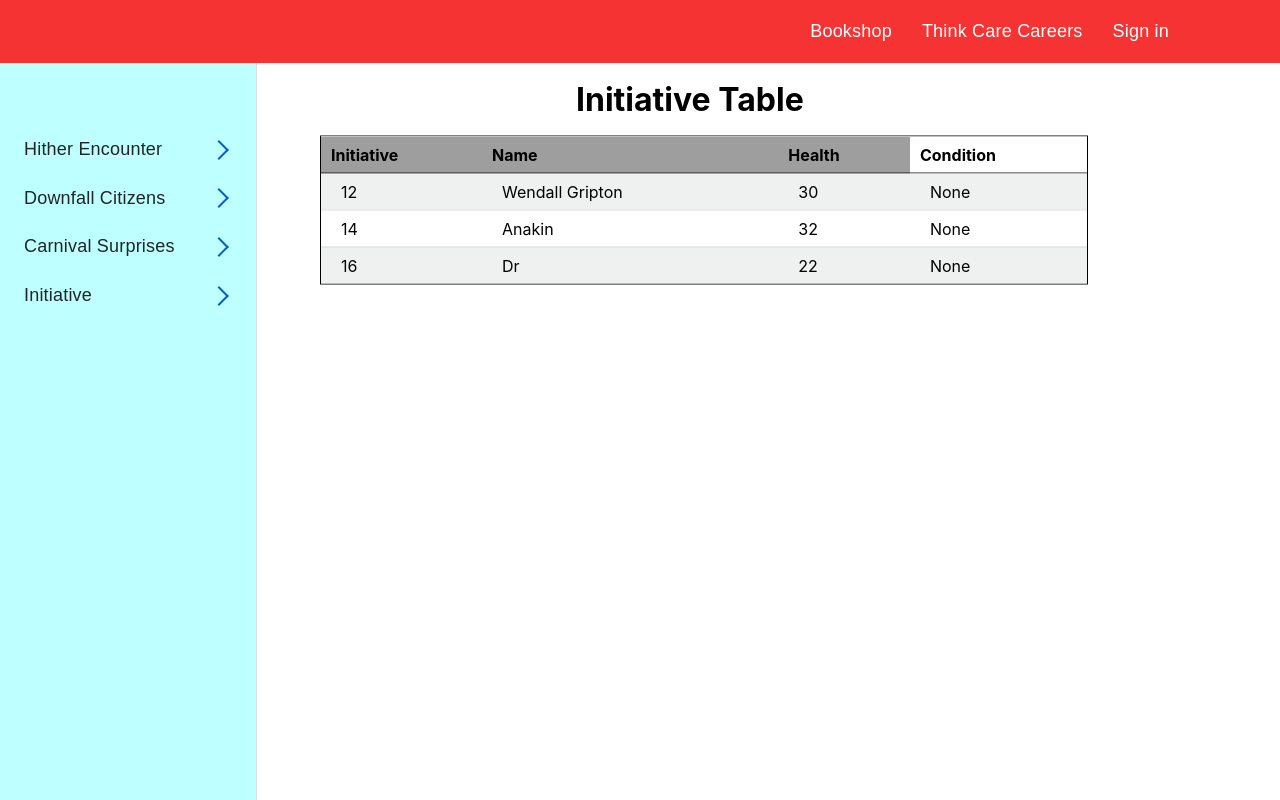
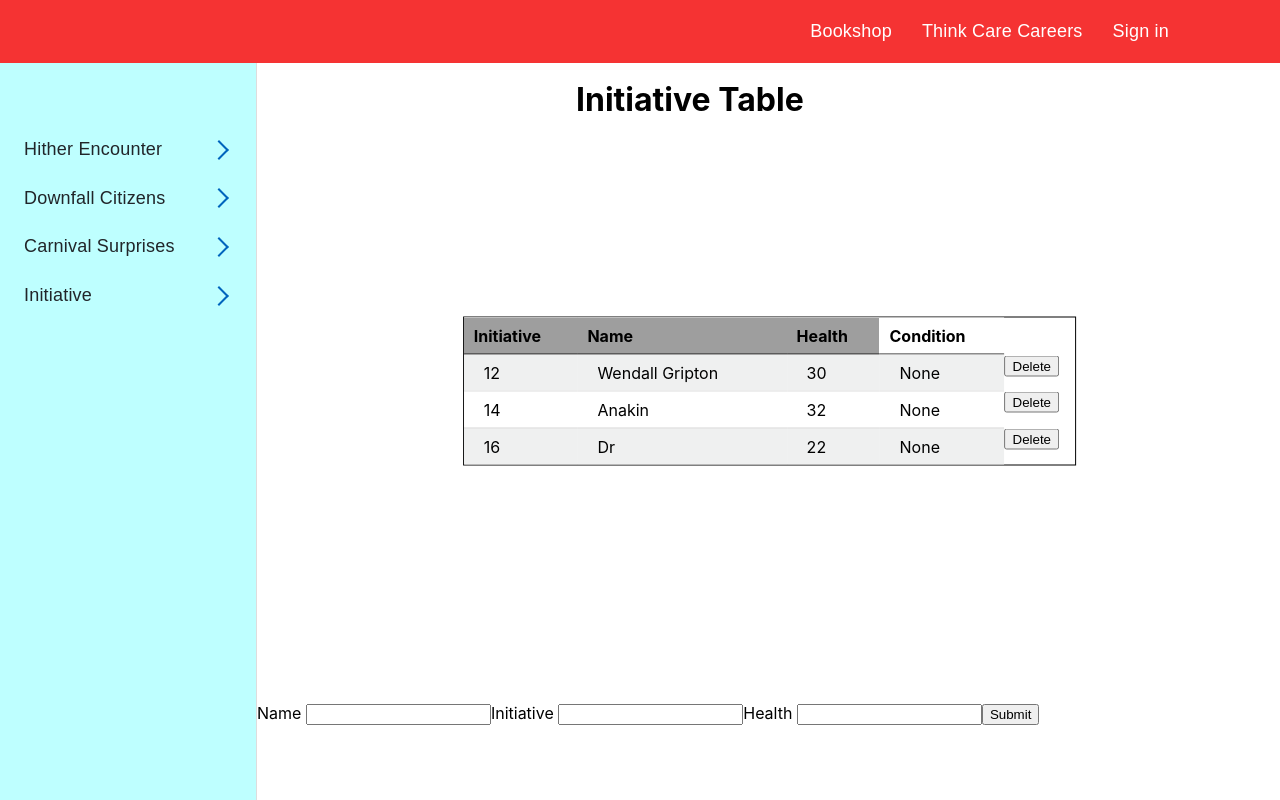
Before and after one commit to SuttonMashing/WitchFrontEnd, a React (Create React App) app: page /initiative in a window 1280 px wide. Built offline with nearby package versions, Linux system fonts and the light colour scheme; no server answers; grey boxes are pictures that could not be loaded.

Commit message:
added ability to delete and update database

```diff
--- a/src/App.css
+++ b/src/App.css
@@ -284,7 +284,7 @@ a.button {
 
 .table {
   display: table;
-  margin-top: 50px;
+  margin-top: 200px;
   position: absolute;
   top: 20%;
   left: 55%;
@@ -299,12 +299,6 @@ a.button {
 
 }
 
-.table_container {
-  max-width: 750px;
-  /* max-height: 500px; */
-  margin: 0 auto;
-  overflow: auto;
-}
 
 .table {
   width: 60%;
@@ -315,6 +309,21 @@ caption {
   font-style: italic;
   font-size: 90%;
   margin-bottom: 10px;
+}
+
+.table-container {
+  height: 80vh;
+  display: flex;
+  position: relative;
+  right: 50px
+}
+
+.initiative-button{
+  text-align: center;
+  float: center;
+  position: relative;
+  left: 500px;
+  bottom: 20px
 }
 
 .table th {
@@ -358,6 +367,7 @@ th.down {
 .table tbody tr:nth-child(2n) td {
   background: #fff;
 }
+
 /* @media (prefers-reduced-motion: no-preference) {
   .App-logo {
     animation: App-logo-spin infinite 0.1s linear;
--- a/src/App.js
+++ b/src/App.js
@@ -1,4 +1,3 @@
-import logo from './logo.svg';
 import './App.css';
 import {
   BrowserRouter,
@@ -11,6 +10,7 @@ import Menu from './Menu'
 import Header from './Header'
 import DownfallCitizens from './DownfallCitizens';
 import Initiative from './Initiative';
+import NewTableRow from './NewTableRow';
 
 function App() {
 
@@ -28,6 +28,7 @@ function App() {
             <Route path="/hitherencounters/*" element={<HitherEncounters/>} />
             <Route path="/downfallcitizens/*" element={<DownfallCitizens/>} />
             <Route path="/initiative/*" element={<Initiative/>} />
+            <Route path="/newrow/*" element={<NewTableRow/>} />
             </Routes>
         </div>
       </div>
--- /dev/null
+++ b/src/NewTableRow.js
@@ -0,0 +1,41 @@
+import { useState } from "react";
+import axios from "axios";
+
+const NewTableRow = ({fetchInitiative}) => {
+    const [inputValue, setinputValue] = useState()
+    const [name, setName] = useState()
+    const [initiative, setInitiative] = useState()
+    const [health, setHealth] = useState()
+    const apiUrl = "https://witchlightdb.herokuapp.com"
+
+
+
+    const pushtoDB = (name, initiative, health) => (e) => {
+        e.preventDefault();
+        console.log(name)
+        console.log(initiative)
+        console.log(health)
+        axios.post(`${apiUrl}/api/v1/initiatives/`, {name: name, health: health, initiative: initiative, condition: 'none'})
+        .then((response) => {
+            console.log(response.data);
+            fetchInitiative();
+            setinputValue("");
+
+
+          }, (error) => {
+            console.log(error);
+          });
+    }
+
+
+    return (
+        <div>
+           Name <input type="text" value = {inputValue} onChange={e => setName(e.target.value)}/>
+           Initiative <input type="number" value = {inputValue} onChange={e => setInitiative(e.target.value)}/>
+           Health <input type="number" value = {inputValue} onChange={e => setHealth(e.target.value)}/>
+           <button onClick={pushtoDB(name, initiative, health)}>Submit</button>
+        </div>
+    );
+};
+
+export default NewTableRow;
--- a/src/Table.js
+++ b/src/Table.js
@@ -3,11 +3,13 @@ import mockdata from "./data.json";
 import TableBody from "./TableBody";
 import TableHead from "./TableHead";
 import axios from "axios";
+import NewTableRow from "./NewTableRow";
 
 
 const Initiative_Table = () => {
  const [tableData, setTableData] = useState(mockdata);
  const apiUrl = "https://witchlightdb.herokuapp.com"
+
 
  const columns = [
      { label: "Initiative", accessor: "initiative", sortable: true },
@@ -88,10 +90,7 @@ const Initiative_Table = () => {
     }
    };
 
-   const [inEditMode, setInEditMode] = useState({
-    status: false,
-    rowKey: null
-});
+
 
 
 useEffect(() => {
@@ -101,12 +100,15 @@ useEffect(() => {
 
 
  return (
-  <>
+    <div>
+  <div className="table-container">
    <table className="table">
     <TableHead columns={columns} handleSorting={handleSorting}/>
-    <TableBody columns={columns} tableData={tableData} updateinitiativeDB={updateinitiativeDB}/>
+    <TableBody columns={columns} tableData={tableData} updateinitiativeDB={updateinitiativeDB} fetchInitiative={fetchInitiative}/>
    </table>
-  </>
+   </div>
+   <NewTableRow fetchInitiative={fetchInitiative}/>
+  </div>
  );
 };
 
--- a/src/TableBody.js
+++ b/src/TableBody.js
@@ -1,4 +1,7 @@
- const TableBody = ({ tableData, columns, updateinitiativeDB }) => {
+import axios from "axios";
+
+ const TableBody = ({ tableData, columns, updateinitiativeDB, fetchInitiative }) => {
+   const apiUrl = "https://witchlightdb.herokuapp.com"
 
    const handleChange = (accessor, tData) => (e) => {
 
@@ -8,6 +11,18 @@
       console.log(value)
       console.log(header)
       updateinitiativeDB(value, accessor, tData)
+   }
+
+   const clearInitiative = (e, data) => {
+      e.preventDefault();
+      axios.delete(`${apiUrl}/api/v1/initiatives/${data}`)
+      .then((response) => {
+         console.log(response.data);
+         fetchInitiative();
+         }, (error) => {
+         console.log(error);
+         });
+
    }
 
     return (
@@ -20,6 +35,7 @@
           return <td onBlur={handleChange(accessor, data)} contentEditable='true' key={accessor}>{tData}</td>
 
          })}
+         <button onClick={(e)=> clearInitiative(e, data.id)}>Delete</button>
         </tr>
        );
       })}
```
